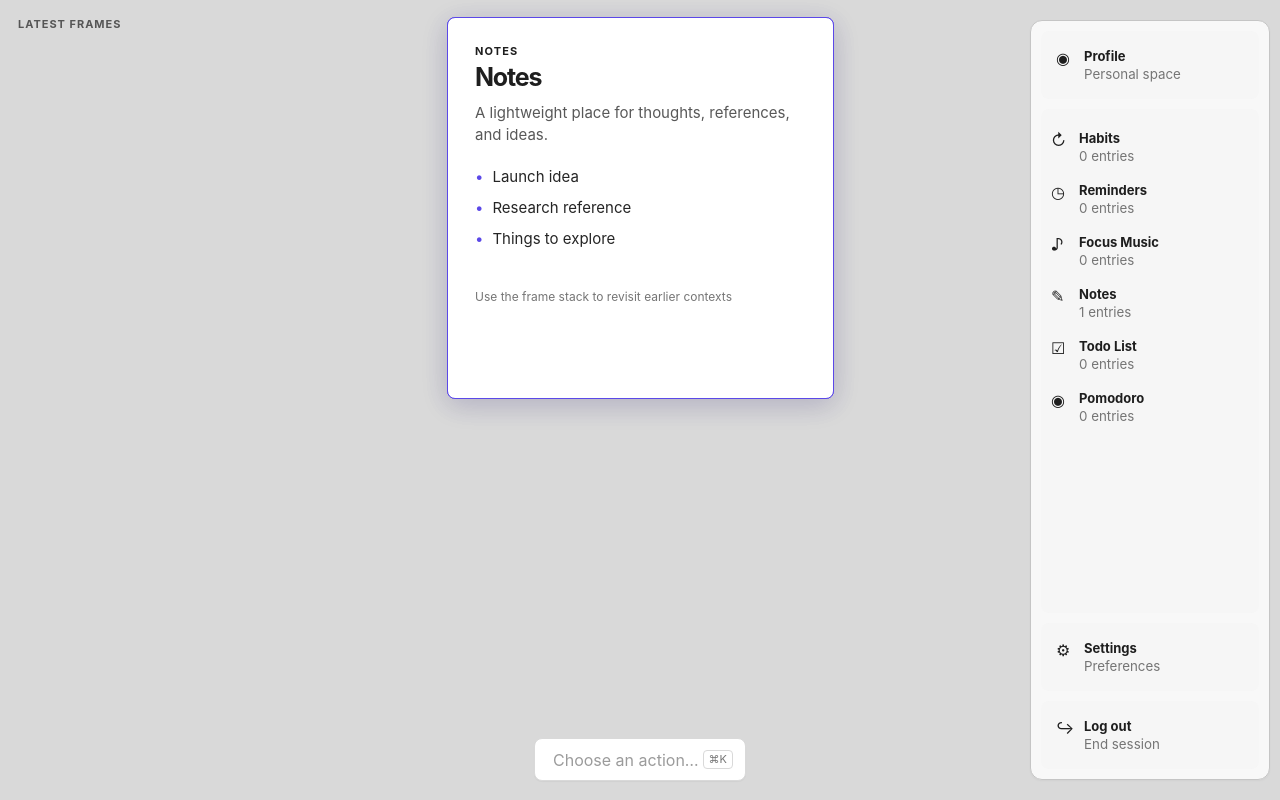
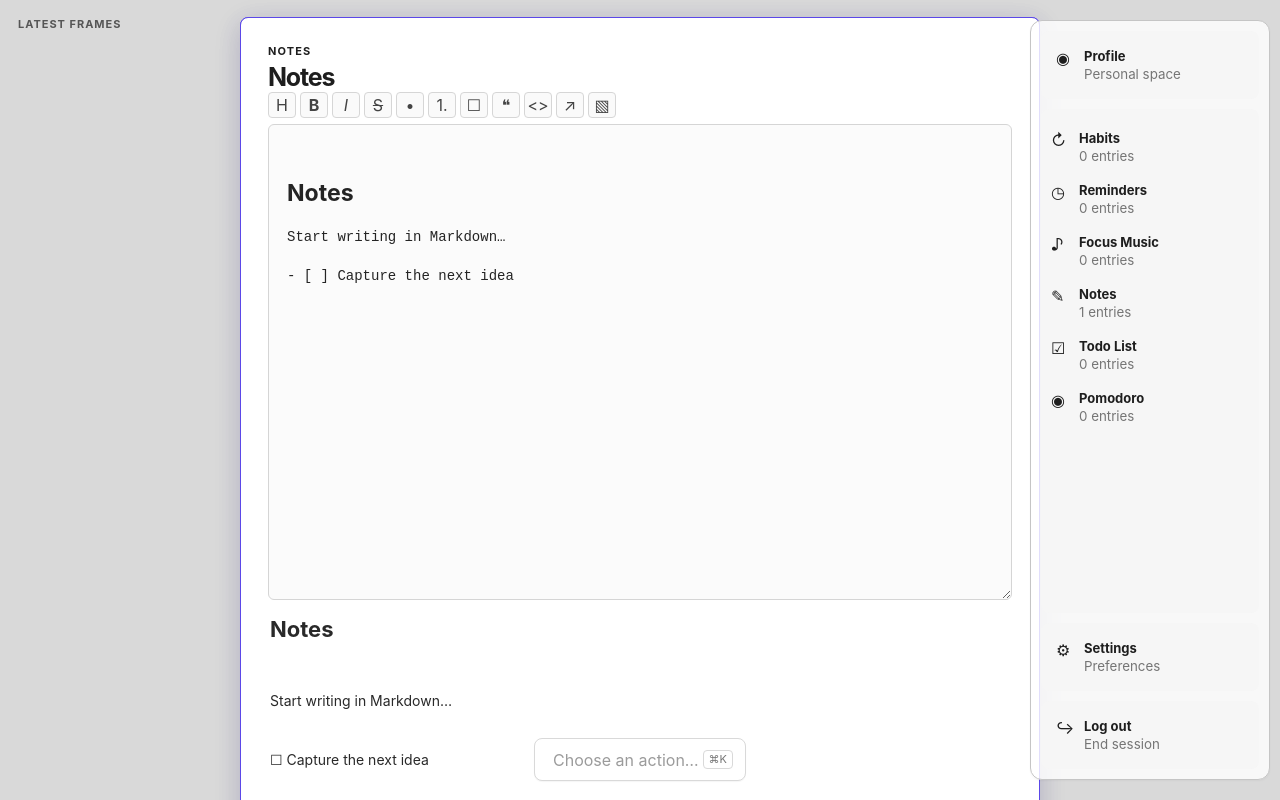
Before and after one commit to sumitduggal/keyfocus, a React (Vite) app: page / in a window 1280 px wide. Built offline with nearby package versions, Linux system fonts and the light colour scheme.

Commit message:
Add CodeMirror markdown notes editor

```diff
--- a/package.json
+++ b/package.json
@@ -10,6 +10,9 @@
     "preview": "vite preview"
   },
   "dependencies": {
+    "@codemirror/lang-markdown": "^6.5.1",
+    "@codemirror/state": "^6.7.1",
+    "@codemirror/view": "^6.43.7",
     "motion": "^12.43.0",
     "react": "^19.2.8",
     "react-dom": "^19.2.8"
--- a/src/App.tsx
+++ b/src/App.tsx
@@ -1,6 +1,9 @@
 import { useEffect, useMemo, useRef, useState } from 'react'
 import type { KeyboardEvent, RefCallback } from 'react'
 import { AnimatePresence, motion, useReducedMotion } from 'motion/react'
+import { EditorState } from '@codemirror/state'
+import { markdown } from '@codemirror/lang-markdown'
+import { Decoration, EditorView, ViewPlugin, type DecorationSet } from '@codemirror/view'
 import './App.css'
 
 type Feature = 'habits' | 'reminders' | 'focus music' | 'notes' | 'todo list' | 'pomodoro'
@@ -20,20 +23,119 @@ const featureMeta: Record<Feature, { glyph: string; description: string; frame:
 const commandNames = [...Object.keys(featureMeta), 'Search'] as Command[]
 const initialFrame: WorkspaceFrame = { id: 'main', feature: 'notes', eyebrow: 'NOTES', title: 'Notes', description: 'A lightweight place for thoughts, references, and ideas.', details: ['Launch idea', 'Research reference', 'Things to explore'] }
 
-function FrameCard({ frame, active, frameRef }: { frame: WorkspaceFrame; active: boolean; frameRef: RefCallback<HTMLElement> }) {
+const inlineMarkdownPreview = ViewPlugin.fromClass(class {
+  decorations: DecorationSet
+  constructor(view: EditorView) { this.decorations = this.build(view) }
+  update(update: { docChanged: boolean; viewportChanged: boolean; view: EditorView }) { if (update.docChanged || update.viewportChanged) this.decorations = this.build(update.view) }
+  build(view: EditorView) {
+    const marks = []
+    for (const range of view.visibleRanges) {
+      let line = view.state.doc.lineAt(range.from)
+      while (line.from <= range.to) {
+        const text = line.text
+        const heading = text.match(/^(#{1,3})\s+/)
+        if (heading) {
+          marks.push(Decoration.mark({ class: `cm-inline-heading cm-inline-heading-${heading[1].length}` }).range(line.from, line.to))
+          marks.push(Decoration.mark({ class: 'cm-inline-marker' }).range(line.from, line.from + heading[0].length))
+        }
+        for (const match of text.matchAll(/(\*\*|__)(.+?)\1/g)) {
+          const start = line.from + (match.index ?? 0)
+          marks.push(Decoration.mark({ class: 'cm-inline-bold' }).range(start, start + match[0].length))
+        }
+        for (const match of text.matchAll(/~~(.+?)~~/g)) {
+          const start = line.from + (match.index ?? 0)
+          marks.push(Decoration.mark({ class: 'cm-inline-strike' }).range(start, start + match[0].length))
+        }
+        if (line.to >= range.to) break
+        line = view.state.doc.line(line.number + 1)
+      }
+    }
+    return Decoration.set(marks, true)
+  }
+}, { decorations: (value) => value.decorations })
+
+function FrameCard({ frame, active, frameRef, noteBody, onNoteChange }: { frame: WorkspaceFrame; active: boolean; frameRef: RefCallback<HTMLElement>; noteBody?: string; onNoteChange?: (value: string) => void }) {
+  const note = noteBody ?? ''
+  const editorHost = useRef<HTMLDivElement | null>(null)
+  const editorView = useRef<EditorView | null>(null)
+  const imageInput = useRef<HTMLInputElement | null>(null)
+  const initialNote = useRef(note).current
+  const changeHandler = useRef(onNoteChange)
+  changeHandler.current = onNoteChange
+  useEffect(() => {
+    if (frame.feature !== 'notes' || !editorHost.current) return
+    const view = new EditorView({
+      state: EditorState.create({
+        doc: initialNote,
+        extensions: [markdown(), inlineMarkdownPreview, EditorView.lineWrapping, EditorView.updateListener.of((update) => {
+          if (update.docChanged) changeHandler.current?.(update.state.doc.toString())
+        })],
+      }),
+      parent: editorHost.current,
+    })
+    editorView.current = view
+    return () => { view.destroy(); editorView.current = null }
+  }, [frame.feature, initialNote])
+  useEffect(() => {
+    const view = editorView.current
+    if (view && view.state.doc.toString() !== note) view.dispatch({ changes: { from: 0, to: view.state.doc.length, insert: note } })
+  }, [note])
+  const insertMarkdown = (snippet: string) => {
+    onNoteChange?.(`${note}${note && !note.endsWith('\n') ? '\n' : ''}${snippet}`)
+  }
+  const uploadImage = (file: File) => {
+    const reader = new FileReader()
+    reader.onload = () => insertMarkdown(`![${file.name}](${String(reader.result)})`)
+    reader.readAsDataURL(file)
+  }
   return (
-    <section ref={frameRef} className={active ? 'workspace-frame active' : 'workspace-frame'} aria-label={frame.title} aria-current={active ? 'page' : undefined} tabIndex={-1}>
+    <section ref={frameRef} className={`${active ? 'workspace-frame active' : 'workspace-frame'} ${frame.feature === 'notes' ? 'note-frame' : ''}`} aria-label={frame.title} aria-current={active ? 'page' : undefined} tabIndex={-1}>
       <p className="frame-eyebrow">{frame.eyebrow}</p>
       <h1>{frame.title}</h1>
+      {frame.feature === 'notes' ? <>
+        <div className="markdown-toolbar" aria-label="Markdown formatting">
+          <button type="button" onClick={() => insertMarkdown('# Heading')}>H</button>
+          <button type="button" onClick={() => insertMarkdown('**bold**')}><b>B</b></button>
+          <button type="button" onClick={() => insertMarkdown('*italic*')}><i>I</i></button>
+          <button type="button" onClick={() => insertMarkdown('~~strikethrough~~')}><s>S</s></button>
+          <button type="button" onClick={() => insertMarkdown('- List item')}>•</button>
+          <button type="button" onClick={() => insertMarkdown('1. List item')}>1.</button>
+          <button type="button" onClick={() => insertMarkdown('- [ ] Task')}>☐</button>
+          <button type="button" onClick={() => insertMarkdown('> Quote')}>❝</button>
+          <button type="button" onClick={() => insertMarkdown('`code`')}>{'<>'}</button>
+          <button type="button" onClick={() => insertMarkdown('[link text](https://example.com)')}>↗</button>
+          <button type="button" onClick={() => imageInput.current?.click()}>▧</button>
+          <input ref={imageInput} className="image-upload" type="file" accept="image/*" onChange={(event) => { const file = event.target.files?.[0]; if (file) uploadImage(file); event.target.value = '' }} />
+        </div>
+        <div ref={editorHost} className="note-editor" aria-label="Note Markdown editor" />
+        <MarkdownPreview value={note} />
+        <small className="markdown-hint">Markdown is saved automatically on this device.</small>
+      </> : <>
       <p className="frame-description">{frame.description}</p>
       <ul>{frame.details.map((detail) => <li key={detail}><span aria-hidden="true">•</span>{detail}</li>)}</ul>
       <p className="frame-foot">Use the frame stack to revisit earlier contexts</p>
+      </>}
     </section>
   )
 }
 
 function StackPreview({ frame }: { frame: WorkspaceFrame }) {
   return <div className="stack-preview" aria-hidden="true"><p>{frame.eyebrow}</p><h2>{frame.title}</h2><span>{frame.description}</span></div>
+}
+
+function MarkdownPreview({ value }: { value: string }) {
+  return <div className="markdown-preview" aria-label="Formatted Markdown">{value.split('\n').map((line, index) => {
+    const key = `${index}-${line}`
+    if (line.startsWith('# ')) return <h2 key={key}>{line.slice(2)}</h2>
+    if (line.startsWith('## ')) return <h3 key={key}>{line.slice(3)}</h3>
+    if (line.startsWith('> ')) return <blockquote key={key}>{line.slice(2)}</blockquote>
+    const image = line.match(/^!\[([^\]]*)\]\((.+)\)$/)
+    if (image) return <img key={key} className="markdown-image" src={image[2]} alt={image[1]} />
+    if (line.startsWith('- [ ] ')) return <p key={key}>☐ {line.slice(6)}</p>
+    if (line.startsWith('- [x] ')) return <p key={key}>☑ {line.slice(6)}</p>
+    if (line.startsWith('- ')) return <p key={key}>• {line.slice(2)}</p>
+    return <p key={key}>{line || '\u00a0'}</p>
+  })}</div>
 }
 
 function App() {
@@ -55,6 +157,10 @@ function App() {
   const [featurePanel, setFeaturePanel] = useState<Feature | null>(null)
   const [featureAnchorY, setFeatureAnchorY] = useState<number | null>(null)
   const [entryFocusIndex, setEntryFocusIndex] = useState(0)
+  const [noteBodies, setNoteBodies] = useState<Record<string, string>>(() => {
+    const saved = localStorage.getItem('focus-space-note-bodies')
+    return saved ? JSON.parse(saved) as Record<string, string> : { main: '# Notes\n\nStart writing in Markdown…\n\n- [ ] Capture the next idea' }
+  })
   const frameRefs = useRef<Record<string, HTMLElement | null>>({})
   const stackRefs = useRef<Record<string, HTMLElement | null>>({})
   const sideRefs = useRef<Record<Side, HTMLElement | null>>({ left: null, main: null, right: null })
@@ -73,6 +179,7 @@ function App() {
   const activeMenuId = searchMode ? searchResults[menuFocusIndex]?.id : visibleCommands[menuFocusIndex]
 
   useEffect(() => localStorage.setItem('focus-space-frames', JSON.stringify(frames)), [frames])
+  useEffect(() => localStorage.setItem('focus-space-note-bodies', JSON.stringify(noteBodies)), [noteBodies])
   useEffect(() => {
     if (focusedSide !== 'left' || !withinSide || stackFocusIndex < 0) return
     stackRefs.current[stackedFrames[stackFocusIndex]?.id]?.focus()
@@ -297,8 +404,8 @@ function App() {
             </div>
           </aside>
           <section ref={(node) => { sideRefs.current.main = node }} className={`side-region main-side ${focusedSide === 'main' ? 'side-focused' : ''} ${focusedSide === 'main' && withinSide ? 'within-focused' : ''}`} aria-label="Main frame" tabIndex={0}>
-            <div className="main-frame-position">
-              <FrameCard frame={activeFrame} active frameRef={(node) => { frameRefs.current[activeFrame.id] = node }} />
+            <div className={activeFrame.feature === 'notes' ? 'main-frame-position note-position' : 'main-frame-position'}>
+              <FrameCard frame={activeFrame} active noteBody={noteBodies[activeFrame.id]} onNoteChange={(value) => setNoteBodies((current) => ({ ...current, [activeFrame.id]: value }))} frameRef={(node) => { frameRefs.current[activeFrame.id] = node }} />
             </div>
           </section>
           <aside ref={(node) => { sideRefs.current.right = node }} className={`side-region right-side ${focusedSide === 'right' ? 'side-focused' : ''} ${focusedSide === 'right' && withinSide ? 'within-focused' : ''}`} aria-label="Settings and utilities" tabIndex={0}>
```
Also changed, not shown: src/App.css, 1 other file (tests, documents, lock files or other folders).
